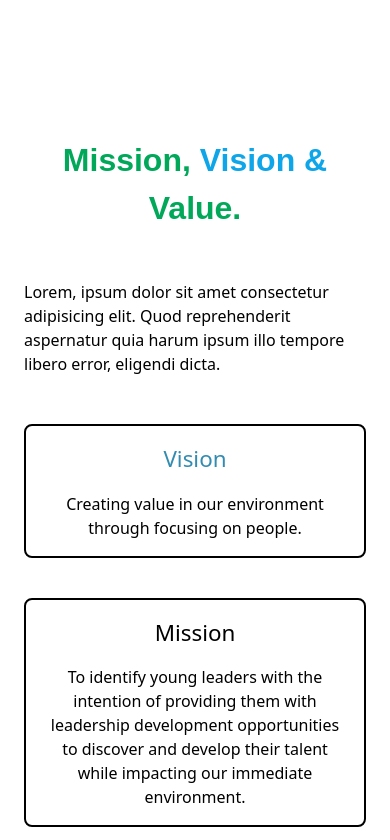
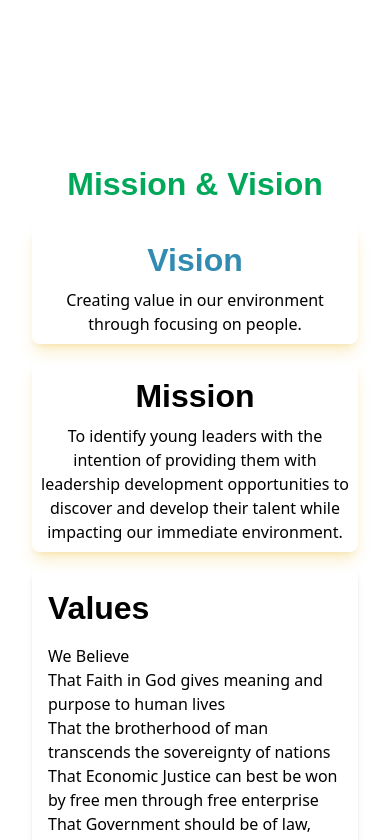
Before and after one commit to Yusuf-Najeeb/jciaso, a React (Create React App) app: page /about in a window 390 px wide. Shown: the part 1400-2240 px from the top of the page. Built offline with nearby package versions, Linux system fonts and the light colour scheme.

Commit message:
Modified for responsiveness

```diff
--- a/src/components/about-page/AboutMission.jsx
+++ b/src/components/about-page/AboutMission.jsx
@@ -1,9 +1,11 @@
 import React from "react";
+import Mission from "../mission/Mission";
 
 const AboutMission = () => {
   return (
     <section className="flex flex-col justify-center items-center gap-6 px-6 my-20 lg:px-16">
-      <h1 className="text-[#01A85A] font-bold text-[2rem] title text-center">
+      <Mission />
+      {/* <h1 className="text-[#01A85A] font-bold text-[2rem] title text-center">
         Mission, <span className="text-sky-500"> Vision & </span> Value.
       </h1>
       <p className="my-6">
@@ -33,7 +35,7 @@ const AboutMission = () => {
             ipsum dolor sit amet consectetur adipisicing elit. Eum, amet.
           </p>
         </div>
-      </section>
+      </section> */}
     </section>
   );
 };
```
Also changed, not shown: src/components/mission/Mission.jsx (+0 -23 lines).
